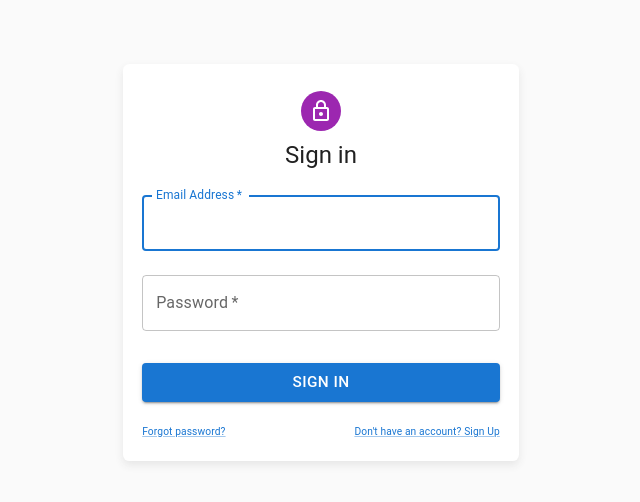
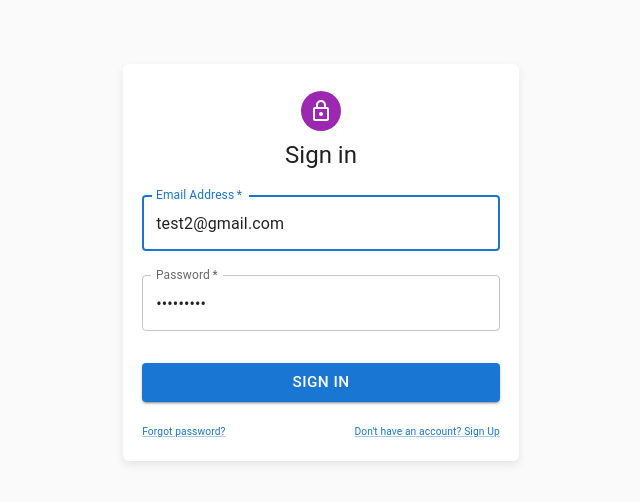
Before and after one commit to Mohit-Harsh/CodingWebsiteRepository, a React (Vite) app in the folder CodingWebsite/: page / in a window 1280 px wide. Shown: the top 502 px of the page, without its empty margins (319-959 px from the left). Built offline with nearby package versions, Linux system fonts and the light colour scheme.

Commit message:
added default login email and password

```diff
--- a/CodingWebsite/src/LoginPage.jsx
+++ b/CodingWebsite/src/LoginPage.jsx
@@ -61,6 +61,7 @@ export default function LoginPage({auth,setAuth})
                 label="Email Address"
                 name="email"
                 autoComplete="email"
+                defaultValue="test2@gmail.com"
                 autoFocus
                 onChange={(e) => {setEmail(e.target.value)}}
               />
@@ -73,6 +74,7 @@ export default function LoginPage({auth,setAuth})
                 type="password"
                 id="password"
                 autoComplete="current-password"
+                defaultValue="test2@123"
                 onChange={(e) => {setPassword(e.target.value)}}
               />
               <Button style={{fontSize:'1.2vw'}}
```
